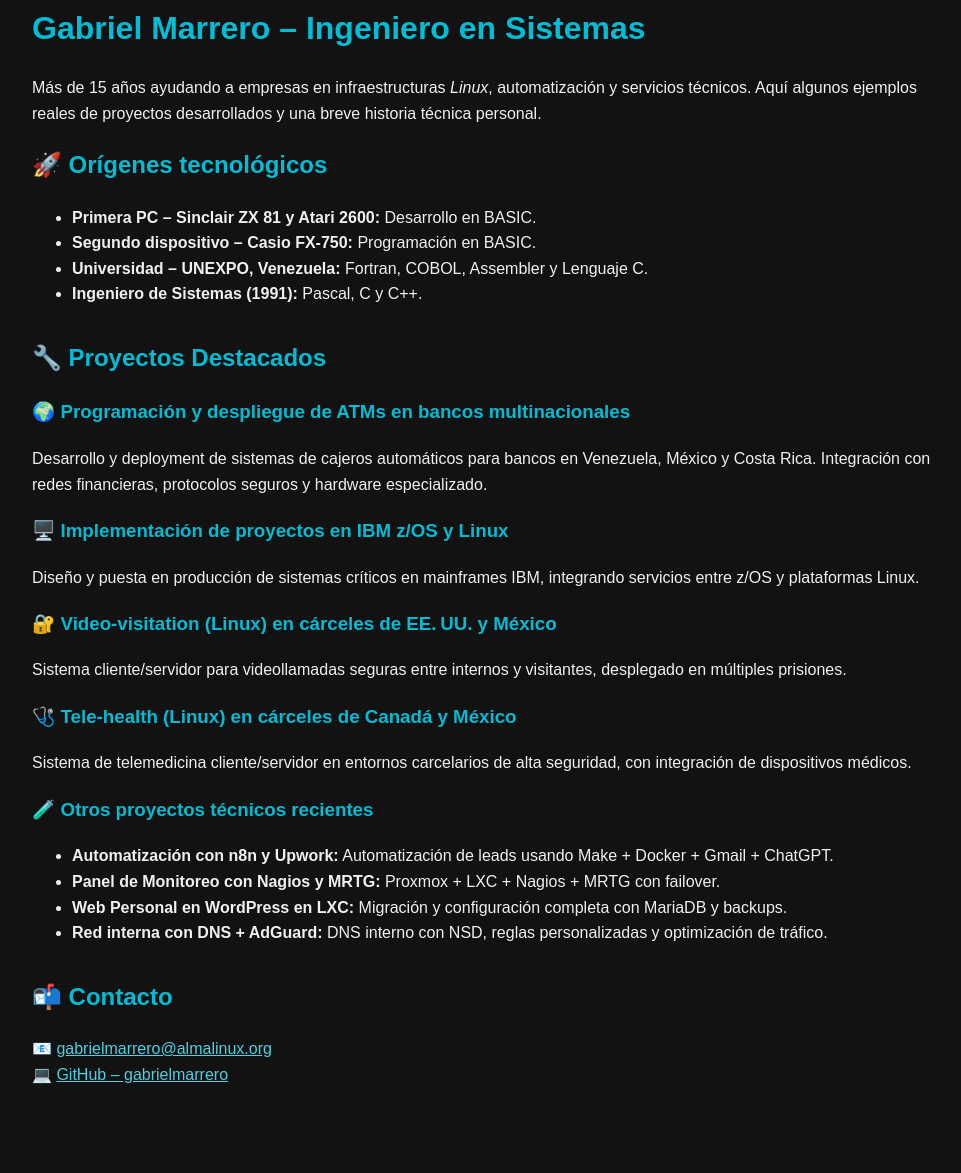
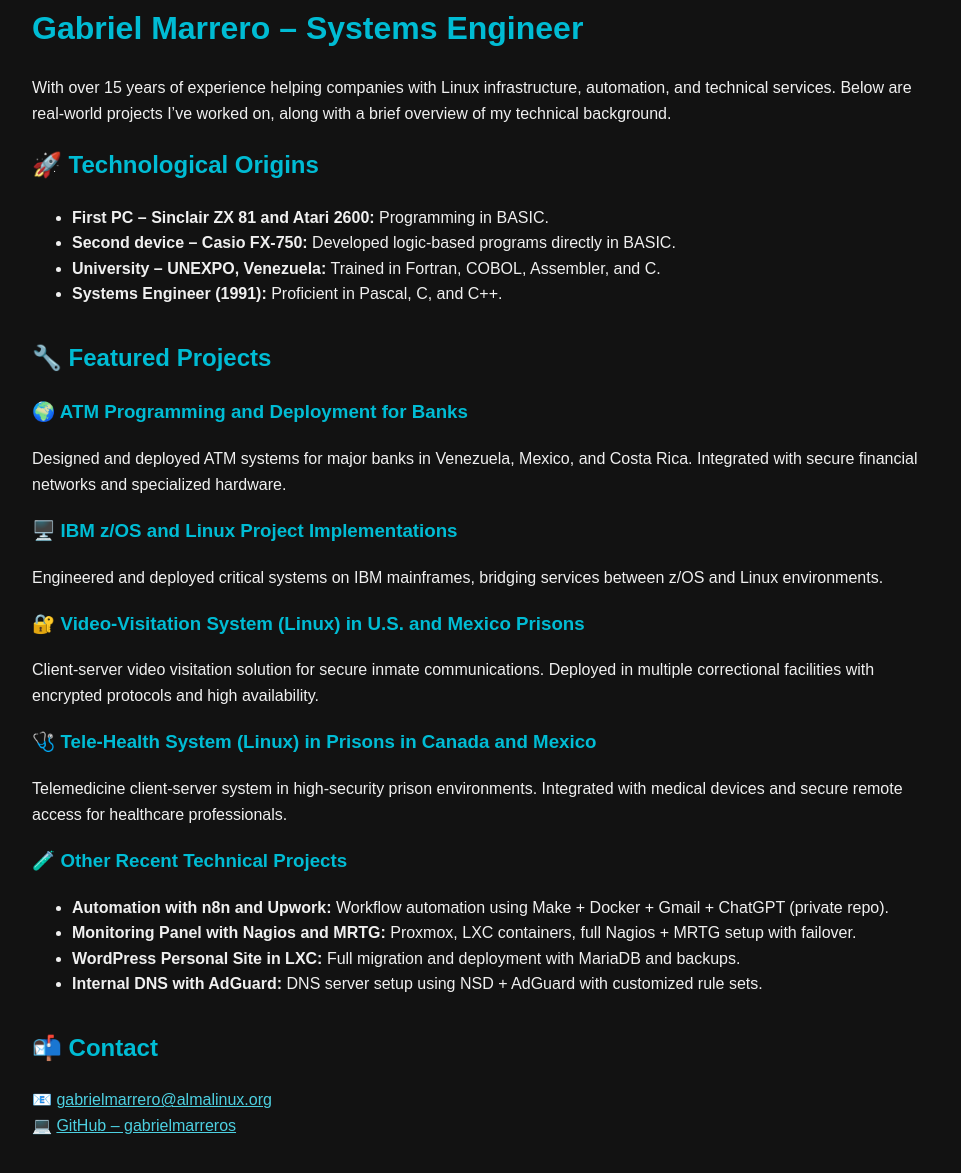
Before and after one commit to gabrielmarreros/gabrielmarreros.github.io, a plain HTML site: page index.html in a window 1280 px wide. Shown: the part 377-1550 px from the top of the page, without its empty margins (158-1119 px from the left). Before the commit the page ends 1528 px from the top, so only its background shows below. Drawn offline with Linux system fonts and the light colour scheme.

Commit message:
Add files via upload

```diff
--- a/index.html
+++ b/index.html
@@ -1,9 +1,9 @@
 
 <!DOCTYPE html>
-<html lang="es">
+<html lang="en">
 <head>
     <meta charset="UTF-8">
-    <title>Gabriel Marrero – Ingeniero en Sistemas</title>
+    <title>Gabriel Marrero – Systems Engineer</title>
     <meta name="viewport" content="width=device-width, initial-scale=1.0">
     <style>
         body {
@@ -37,47 +37,48 @@
 <body>
     <div class="container">
         <img src="gabo_nieve.jpg" alt="Gabriel Marrero" class="photo">
-        <h1>Gabriel Marrero – Ingeniero en Sistemas</h1>
-        <p>Más de 15 años ayudando a empresas en infraestructuras <em>Linux</em>, automatización y servicios técnicos. Aquí algunos ejemplos reales de proyectos desarrollados y una breve historia técnica personal.</p>
+        <h1>Gabriel Marrero – Systems Engineer</h1>
+        <p>With over 15 years of experience helping companies with Linux infrastructure, automation, and technical services. Below are real-world projects I’ve worked on, along with a brief overview of my technical background.</p>
 
         <section>
-            <h2>🚀 Orígenes tecnológicos</h2>
+            <h2>🚀 Technological Origins</h2>
             <ul>
-                <li><strong>Primera PC – Sinclair ZX 81 y Atari 2600:</strong> Desarrollo en BASIC.</li>
-                <li><strong>Segundo dispositivo – Casio FX-750:</strong> Programación en BASIC.</li>
-                <li><strong>Universidad – UNEXPO, Venezuela:</strong> Fortran, COBOL, Assembler y Lenguaje C.</li>
-                <li><strong>Ingeniero de Sistemas (1991):</strong> Pascal, C y C++.</li>
+                <li><strong>First PC – Sinclair ZX 81 and Atari 2600:</strong> Programming in BASIC.</li>
+                <li><strong>Second device – Casio FX-750:</strong> Developed logic-based programs directly in BASIC.</li>
+                <li><strong>University – UNEXPO, Venezuela:</strong> Trained in Fortran, COBOL, Assembler, and C.</li>
+                <li><strong>Systems Engineer (1991):</strong> Proficient in Pascal, C, and C++.</li>
             </ul>
         </section>
 
         <section>
-            <h2>🔧 Proyectos Destacados</h2>
-            <h3>🌍 Programación y despliegue de ATMs en bancos multinacionales</h3>
-            <p>Desarrollo y deployment de sistemas de cajeros automáticos para bancos en Venezuela, México y Costa Rica. Integración con redes financieras, protocolos seguros y hardware especializado.</p>
+            <h2>🔧 Featured Projects</h2>
 
-            <h3>🖥️ Implementación de proyectos en IBM z/OS y Linux</h3>
-            <p>Diseño y puesta en producción de sistemas críticos en mainframes IBM, integrando servicios entre z/OS y plataformas Linux.</p>
+            <h3>🌍 ATM Programming and Deployment for Banks</h3>
+            <p>Designed and deployed ATM systems for major banks in Venezuela, Mexico, and Costa Rica. Integrated with secure financial networks and specialized hardware.</p>
 
-            <h3>🔐 Video-visitation (Linux) en cárceles de EE. UU. y México</h3>
-            <p>Sistema cliente/servidor para videollamadas seguras entre internos y visitantes, desplegado en múltiples prisiones.</p>
+            <h3>🖥️ IBM z/OS and Linux Project Implementations</h3>
+            <p>Engineered and deployed critical systems on IBM mainframes, bridging services between z/OS and Linux environments.</p>
 
-            <h3>🩺 Tele-health (Linux) en cárceles de Canadá y México</h3>
-            <p>Sistema de telemedicina cliente/servidor en entornos carcelarios de alta seguridad, con integración de dispositivos médicos.</p>
+            <h3>🔐 Video-Visitation System (Linux) in U.S. and Mexico Prisons</h3>
+            <p>Client-server video visitation solution for secure inmate communications. Deployed in multiple correctional facilities with encrypted protocols and high availability.</p>
 
-            <h3>🧪 Otros proyectos técnicos recientes</h3>
+            <h3>🩺 Tele-Health System (Linux) in Prisons in Canada and Mexico</h3>
+            <p>Telemedicine client-server system in high-security prison environments. Integrated with medical devices and secure remote access for healthcare professionals.</p>
+
+            <h3>🧪 Other Recent Technical Projects</h3>
             <ul>
-                <li><strong>Automatización con n8n y Upwork:</strong> Automatización de leads usando Make + Docker + Gmail + ChatGPT.</li>
-                <li><strong>Panel de Monitoreo con Nagios y MRTG:</strong> Proxmox + LXC + Nagios + MRTG con failover.</li>
-                <li><strong>Web Personal en WordPress en LXC:</strong> Migración y configuración completa con MariaDB y backups.</li>
-                <li><strong>Red interna con DNS + AdGuard:</strong> DNS interno con NSD, reglas personalizadas y optimización de tráfico.</li>
+                <li><strong>Automation with n8n and Upwork:</strong> Workflow automation using Make + Docker + Gmail + ChatGPT (private repo).</li>
+                <li><strong>Monitoring Panel with Nagios and MRTG:</strong> Proxmox, LXC containers, full Nagios + MRTG setup with failover.</li>
+                <li><strong>WordPress Personal Site in LXC:</strong> Full migration and deployment with MariaDB and backups.</li>
+                <li><strong>Internal DNS with AdGuard:</strong> DNS server setup using NSD + AdGuard with customized rule sets.</li>
             </ul>
         </section>
 
         <section>
-            <h2>📬 Contacto</h2>
+            <h2>📬 Contact</h2>
             <p>
                 📧 <a href="mailto:gabrielmarrero@almalinux.org">gabrielmarrero@almalinux.org</a><br>
-                💻 <a href="https://github.com/gabrielmarrero">GitHub – gabrielmarrero</a>
+                💻 <a href="https://github.com/gabrielmarreros">GitHub – gabrielmarreros</a>
             </p>
         </section>
     </div>
```
